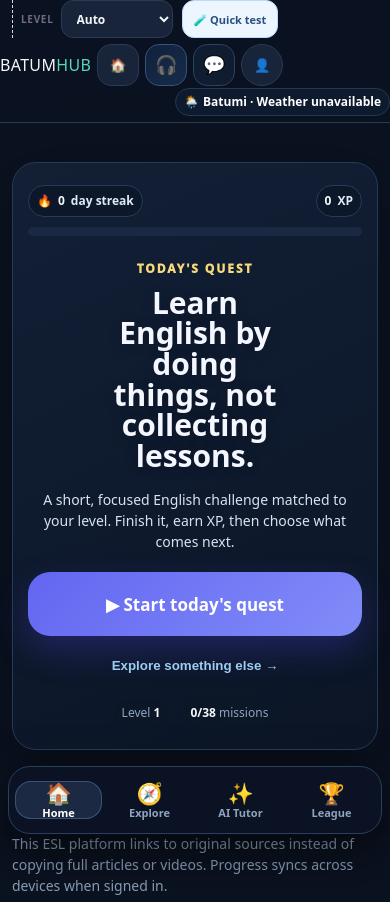
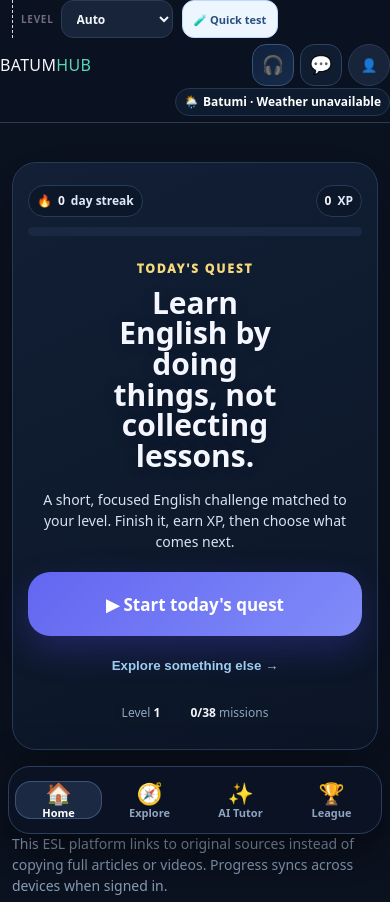
Before and after one commit to ilhangemini12/teen-english-quest, a browser extension: page index.html in a window 390 px wide. Drawn offline with nearby package versions, Linux system fonts and the light colour scheme; no server answers.

Commit message:
Keep v5.7 mobile header compact with logo Home navigation

```diff
--- a/index.html
+++ b/index.html
@@ -611,10 +611,14 @@ body[data-primary-nav="League"] #vnavLeague{background:#1b2942;color:#fff;box-sh
   .vnextHomePill span{display:none}.vnextHomePill{width:42px;padding:0;justify-content:center}
 }
 @media(max-width:720px){
-  .vnextHomePill{display:grid!important;place-items:center}
-  .brandHomeButton{padding:4px 0}
-  .brandnav{gap:6px!important}
+  .vnextHomePill{display:none!important}
+  .brandHomeButton{padding:4px 0;flex:1 1 auto;min-width:0}
+  .brandnav{gap:6px!important;flex-wrap:nowrap!important}
+  .focusHeaderButton,#vnextMessageButton,#eqAccountButton{flex:0 0 42px!important}
   .mobileMenuSheet .mobileField select{min-height:46px;border-radius:13px}
+}
+@media(max-width:720px){
+  #bhInstallButton{display:none!important}
 }
 </style>
 </head><body><div class="modalShade" id="accountModal" onclick="if(event.target===this)closeAccount()">
```
